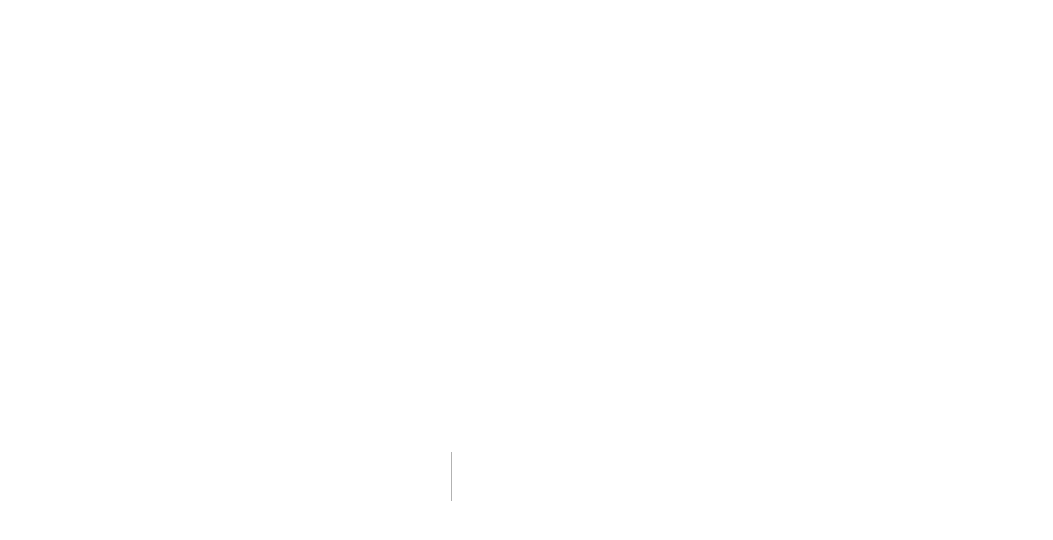
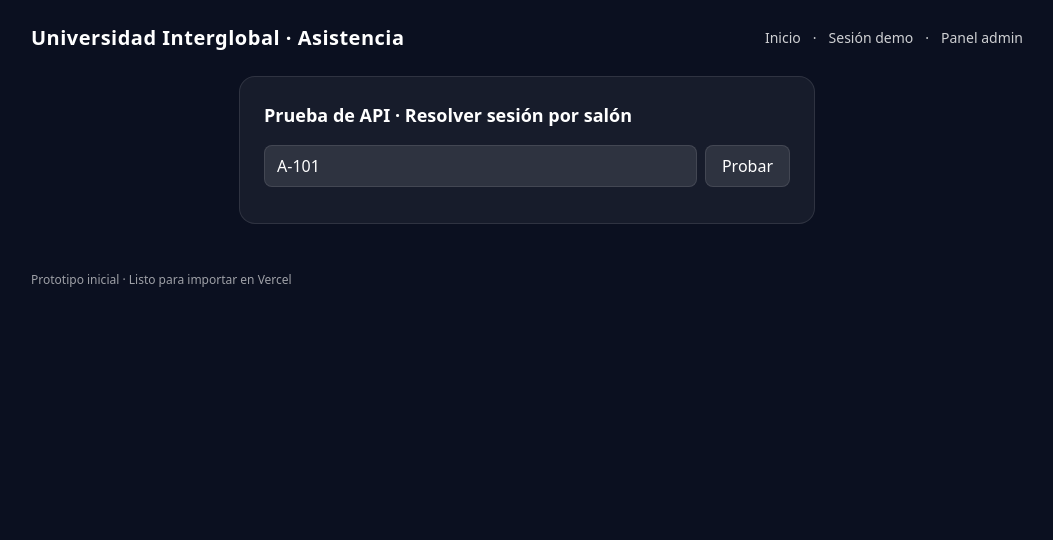
Before and after one commit to puribehuig-boop/ui-asistencia, a Next.js app: page /debug in a window 1280 px wide. Before the commit this address had no page. Shown: the top 540 px of the page, without its empty margins (113-1166 px from the left). Built offline with nearby package versions, Linux system fonts and the light colour scheme.

Commit message:
Create page.tsx

```diff
--- /dev/null
+++ b/app/debug/page.tsx
@@ -0,0 +1,49 @@
+'use client';
+
+import { useState } from 'react';
+
+export default function Page() {
+  const [roomId, setRoomId] = useState('A-101');
+  const [data, setData] = useState<any>(null);
+  const [err, setErr] = useState<string | null>(null);
+  const [loading, setLoading] = useState(false);
+
+  const probar = async () => {
+    setLoading(true);
+    setErr(null);
+    setData(null);
+    try {
+      const r = await fetch(`/api/schedule/resolve?roomId=${encodeURIComponent(roomId)}`);
+      const j = await r.json();
+      setData(j);
+    } catch (e: any) {
+      setErr(String(e));
+    } finally {
+      setLoading(false);
+    }
+  };
+
+  return (
+    <main className="max-w-xl mx-auto bg-white/5 border border-white/10 rounded-2xl p-6">
+      <h1 className="text-lg font-semibold mb-4">Prueba de API · Resolver sesión por salón</h1>
+      <div className="flex gap-2 mb-3">
+        <input
+          value={roomId}
+          onChange={(e) => setRoomId(e.target.value)}
+          placeholder="A-101"
+          className="flex-1 px-3 py-2 rounded-lg bg-white/10 border border-white/10"
+        />
+        <button onClick={probar} className="px-4 py-2 rounded-lg bg-white/10 hover:bg-white/20 border border-white/10">
+          Probar
+        </button>
+      </div>
+      {loading && <div>Consultando…</div>}
+      {err && <div className="text-red-300 text-sm">Error: {err}</div>}
+      {data && (
+        <pre className="text-xs whitespace-pre-wrap bg-black/30 p-3 rounded-lg border border-white/10">
+{JSON.stringify(data, null, 2)}
+        </pre>
+      )}
+    </main>
+  );
+}
```
